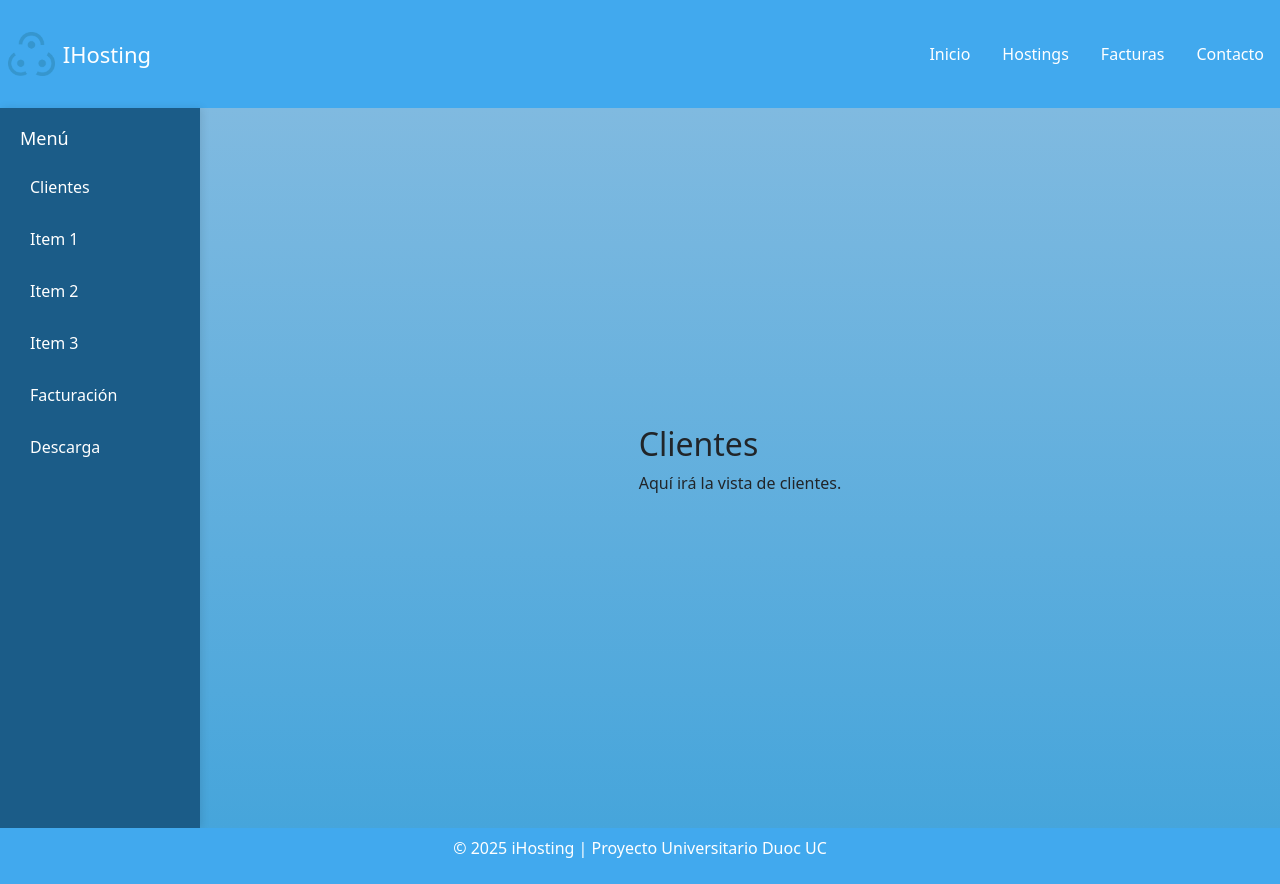
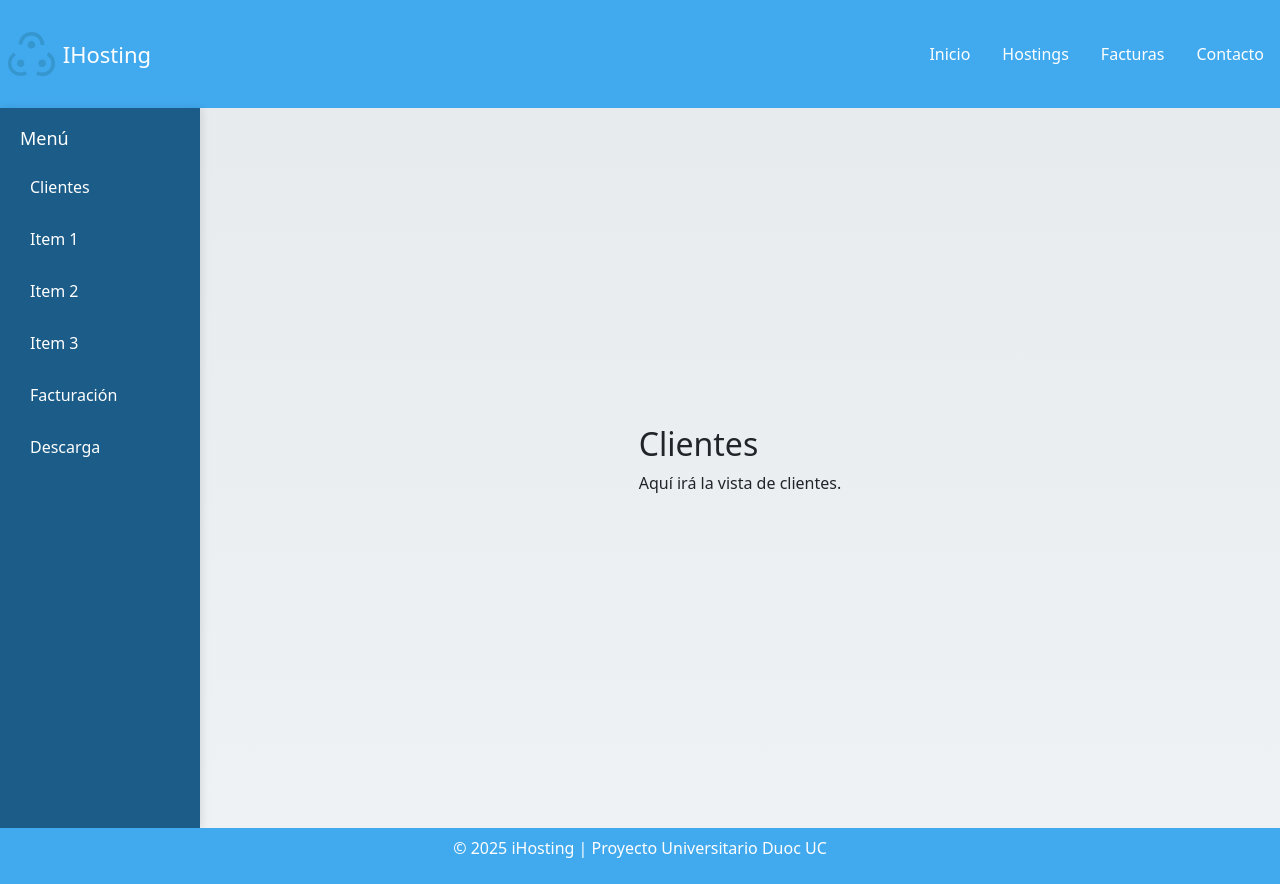
Before and after one commit to BenitoFB88/Factura, a Vue app in the folder frontend/facturas/: page /dashboard in a window 1280 px wide. Built offline with nearby package versions, Linux system fonts and the light colour scheme.

Commit message:
cambios menores

```diff
--- a/frontend/facturas/src/components/GestionFacturas/ExportarFacturas.vue
+++ b/frontend/facturas/src/components/GestionFacturas/ExportarFacturas.vue
@@ -124,7 +124,6 @@ export default {
           f.tipo_dte,
           f.folio,
           rutReceptor,
-
           f.receptor,
           f.neto,
           "",
--- a/frontend/facturas/src/components/GestionFacturas/FacturaSidebar.vue
+++ b/frontend/facturas/src/components/GestionFacturas/FacturaSidebar.vue
@@ -30,8 +30,8 @@ export default {
   min-height: 80vh;
   background:linear-gradient(
     to bottom,
-    #80bae0 0%,
-    #46a5db 100%
+    #e7ebed 0%,
+    #eef2f4 100%
   );
 
 }
--- a/frontend/facturas/src/components/GestionFacturas/ModalResultados.vue
+++ b/frontend/facturas/src/components/GestionFacturas/ModalResultados.vue
@@ -222,6 +222,7 @@ export default {
   padding: 20px;
   border-radius: 12px;
   width: 90%;
+  height: auto;
   box-shadow: 0 10px 30px rgba(0, 0, 0, 0.3);
   font-size: 14px;
 }
```
